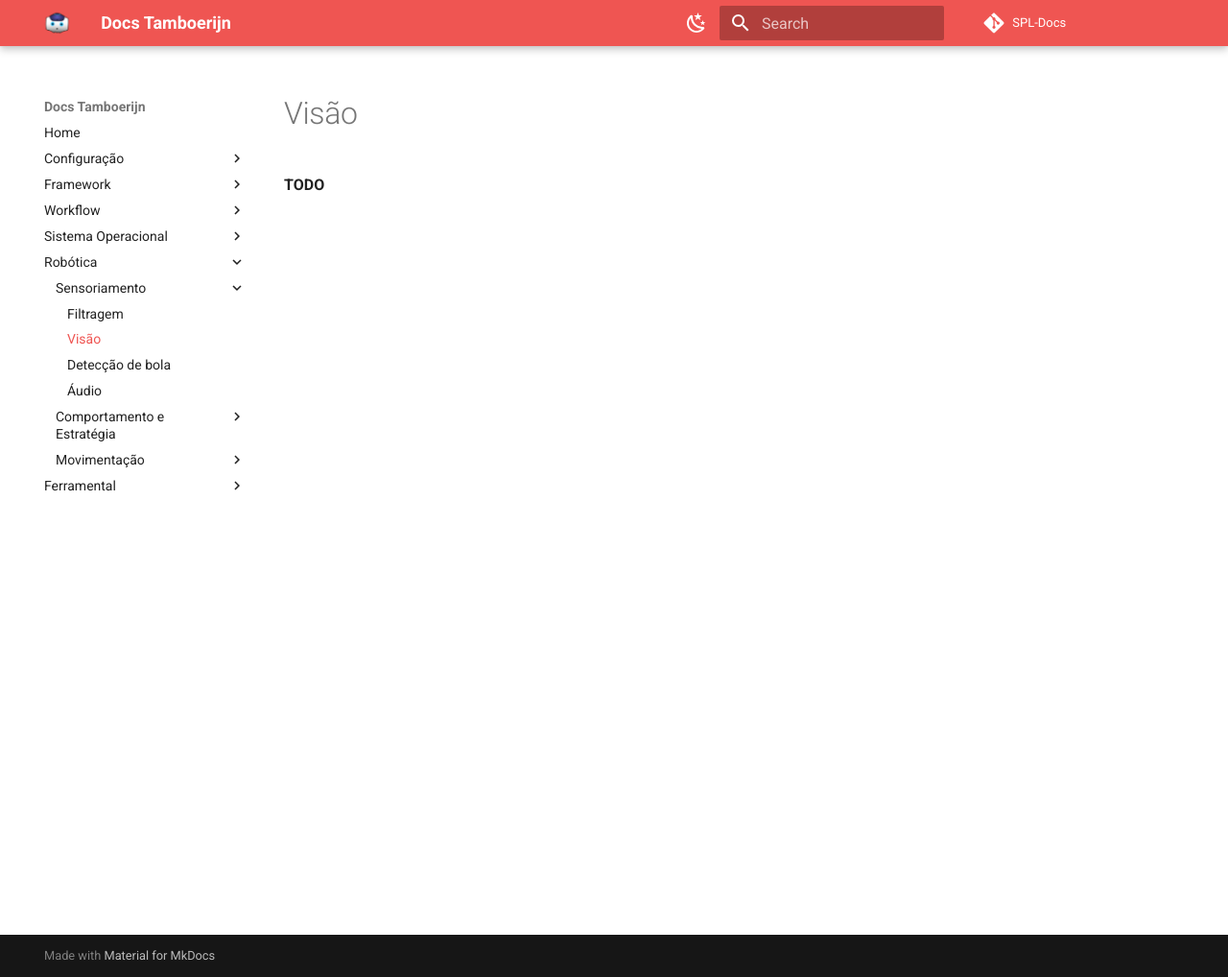
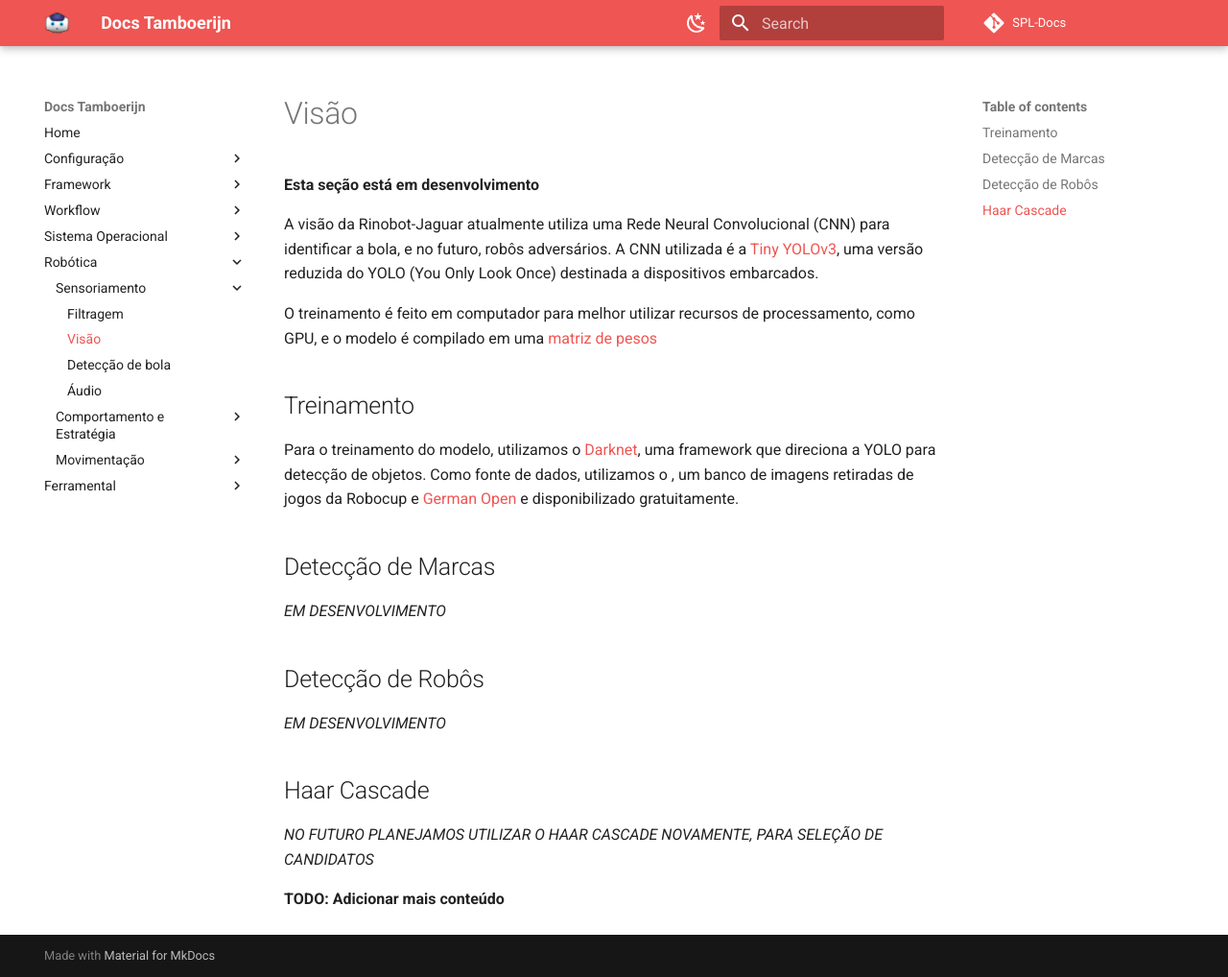
Before and after one commit to rinobot-team/SPL-Docs, an MkDocs documentation site: the page built from docs/robotica/sensoriamento/visao.md, in a window 1280 px wide and 1018 px high. Shown: the whole window at 96% size. Built offline with MkDocs 1.6.1 and Material for MkDocs 9.7.7, drawn with Linux system fonts in a browser that asks for light colours; comment, search, counter and statistics services are not loaded.

Commit message:
Inicia a secao de visao em robotica

```diff
--- a/docs/robotica/sensoriamento/visao.md
+++ b/docs/robotica/sensoriamento/visao.md
@@ -1,2 +1,20 @@
 # Visão
-**TODO**
+**Esta seção está em desenvolvimento**
+
+A visão da Rinobot-Jaguar atualmente utiliza uma Rede Neural Convolucional (CNN) para identificar a bola, e no futuro, robôs adversários. A CNN utilizada é a [Tiny YOLOv3](https://opencv-tutorial.readthedocs.io/en/latest/yolo/yolo.html), uma versão reduzida do YOLO (You Only Look Once) destinada a dispositivos embarcados.
+
+O treinamento é feito em computador para melhor utilizar recursos de processamento, como GPU, e o modelo é compilado em uma [matriz de pesos](https://python-course.eu/machine-learning/neural-networks-structure-weights-and-matrices.php)
+
+## Treinamento
+Para o treinamento do modelo, utilizamos o [Darknet](https://github.com/hank-ai/darknet), uma framework que direciona a YOLO para detecção de objetos. Como fonte de dados, utilizamos o [](), um banco de imagens retiradas de jogos da Robocup e [German Open](https://robocup.de/german-open/?lang=en) e disponibilizado gratuitamente.
+
+## Detecção de Marcas
+*EM DESENVOLVIMENTO*
+
+## Detecção de Robôs
+*EM DESENVOLVIMENTO*
+
+## Haar Cascade
+*NO FUTURO PLANEJAMOS UTILIZAR O HAAR CASCADE NOVAMENTE, PARA SELEÇÃO DE CANDIDATOS*
+
+**TODO: Adicionar mais conteúdo**
```
